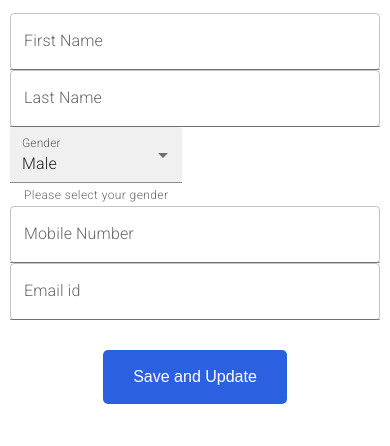
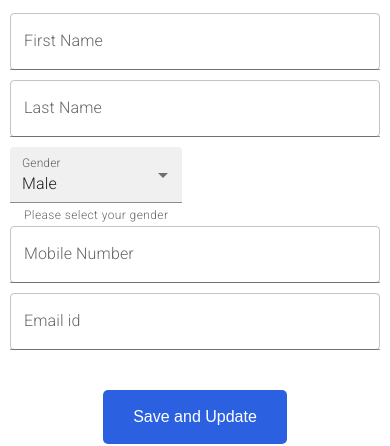
Before and after one commit to Tuhin1904/tuhin-grambahar, a React (Create React App) app: page /profile in a window 390 px wide. Shown: the part 169-615 px from the top of the page. Built offline with nearby package versions, Linux system fonts and the light colour scheme.

Commit message:
Update Profile.module.css

```diff
--- a/src/pages/Profile/Profile.module.css
+++ b/src/pages/Profile/Profile.module.css
@@ -21,7 +21,7 @@
     .textField{
         display: block;
         width: 100%;
-        margin-bottom: 10px ;
+        margin-bottom: 10px !important;
     }
     .button{
         font-family: 'Rubik', sans-serif;
```
